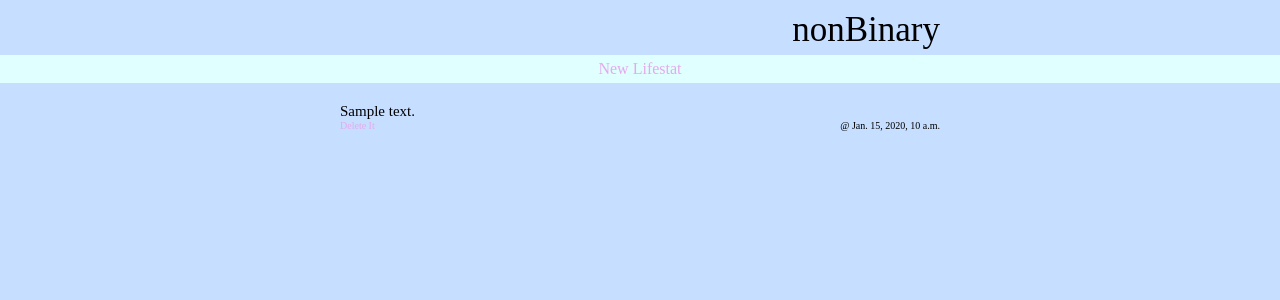
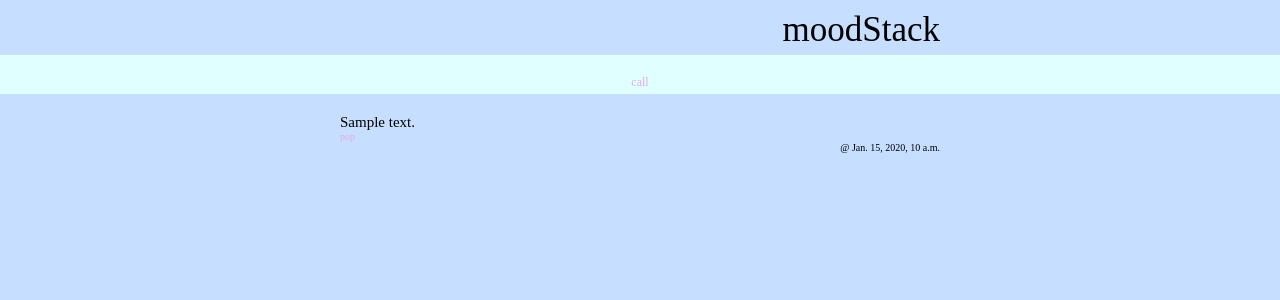
Before and after one commit to AquarHEAD/nonBinary, a Django app: template templates/lifestat/home.html in a window 1280 px wide. Shown: the top 300 px of the page. Run offline with Django 3.2, Linux system fonts and the light colour scheme; the template is opened without the code that fills it: most values are stand-ins (such as "Sample title", 1, 10 or a date in 2020); form fields are guessed from the names that the template uses; some libraries are stand-ins or nearby versions.

Commit message:
The position problem of "call" has been solved. Ready to roll.

```diff
--- a/templates/base.html
+++ b/templates/base.html
@@ -2,11 +2,12 @@
     "http://www.w3.org/TR/xhtml1/DTD/xhtml1-transitional.dtd">
 <html xmlns="http://www.w3.org/1999/xhtml" xml:lang="en" lang="en">
 <head>
-    <title>{% block title %}{% endblock %} | nonBinary</title>
+    <title>{% block title %}{% endblock %} | moodStack</title>
     <style>
     * {
       padding: 0;
       margin: 0;
+      clear: both;
     }
     body {
       background-color: #C6DEFF;
@@ -22,25 +23,32 @@
     }
     #sep {
       width: 100%:
-      min-height: 20px;
       margin-bottom: 2px;
       background-color: #E0FFFF;
+      height: 34px;
+      font-size: 12px;
       padding-top: 5px;
-      padding-bottom: 5px;
+      padding=bottom: 5px;
       text-align: center;
     }
     #sep a{
+      font-size: 12px;
       text-align: center;
       text-decoration: none;
       color: #E6A9EC;
+    }
+    #sep a .show_form {
+      padding-top: 17px;
+      font-size: 24px;
     }
     #sep a:hover {
       text-decoration: underline;
     }
     form textarea {
       width: 300px;
-      height: 100px;
-      background-color: #C3FDB8;
+      height: 24px;
+      font-size: 12px;
+      background-color: #9AFEFF;
     }
     #content {
       width: 600px;
@@ -94,11 +102,11 @@
 
 <body>
   <div id="header">
-    <p>nonBinary</p>
+    <p>moodStack</p>
   </div>
   <div id="sep">
+    <a href="#" class="show_form"><br />call</a>
     {% block new_stat %}{% endblock %}
-    <a href="#" class="show_form">New Lifestat</a>
   </div>
   <div id="content">
     {% block content %}{% endblock %}
--- a/templates/lifestat/home.html
+++ b/templates/lifestat/home.html
@@ -6,7 +6,7 @@
 <form class="new_stat_form" action="/newstat/" method="POST">
 {% csrf_token %}
 {{ new_stat_form.content }}
-<a href="#" class="submit">Submit</a> | <a href="#" class="cancel">Cancel</a>
+<a href="#" class="submit">push</a> | <a href="#" class="cancel">ret</a>
 </form>
 {% endblock %}
 
@@ -14,7 +14,7 @@
 {% if latest_stats %}
   <ul>
   {% for stat in latest_stats %}
-    <li>{{ stat.content }}<br /><span class="del"><a href='/delete/{{ stat.id }}'>Delete It</a></span><span class="date">@ {{ stat.stat_date }}</span></li>
+    <li>{{ stat.content }}<br /><span class="del"><a href='/delete/{{ stat.id }}'>pop</a></span><span class="date">@ {{ stat.stat_date }}</span></li>
   {% endfor %}
   </ul>
 {% else %}
```
